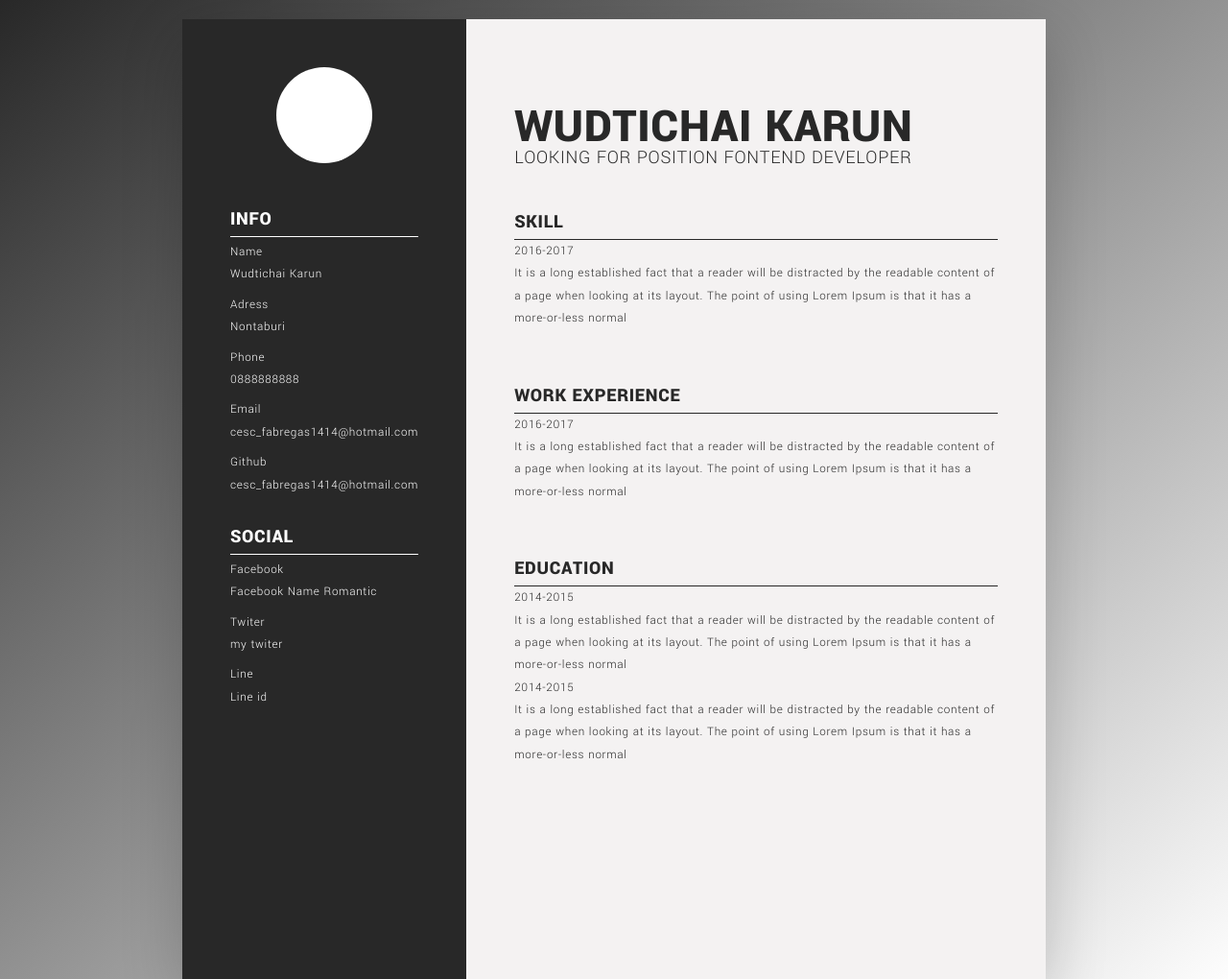
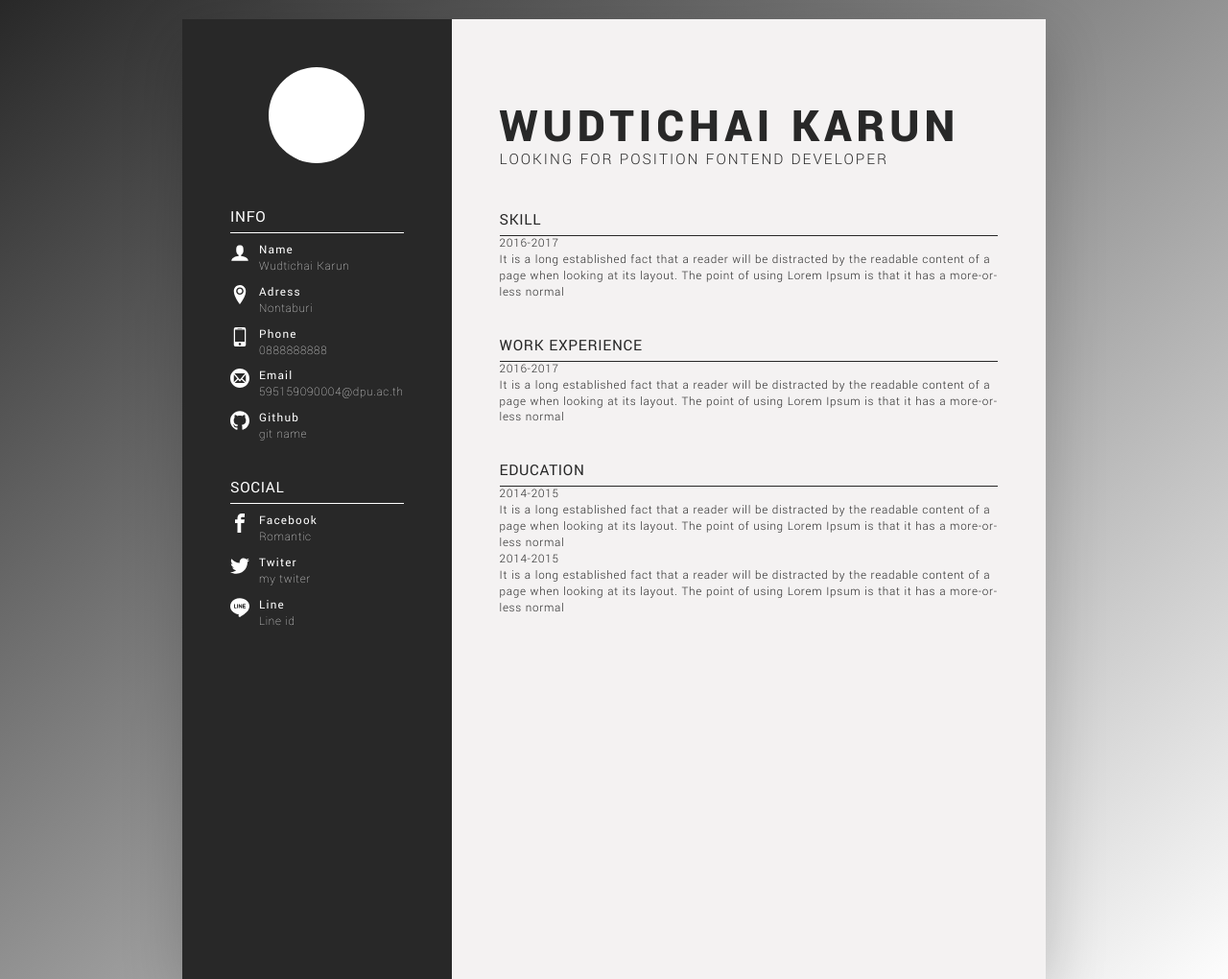
Before and after one commit to wudtichaikarun/profile, a website: page index.html in a window 1280 px wide. Shown: the top 1020 px of the page at 96% size. Drawn offline with Linux system fonts and the light colour scheme.

Commit message:
add svg to sidbar

```diff
--- a/index.html
+++ b/index.html
@@ -20,7 +20,10 @@
           <ul class="info-list">
             <li class="info-item">
               <div class="info-item__icon">
-                <!-- svg icon -->
+                <!-- svg name -->
+                <svg>
+                  <use xlink:href="img/sprite.svg#icon-user"></use>
+                </svg>
               </div>
               <div class="info-item__detail">
                 <p class="info-item__detail--label">Name</p>
@@ -30,7 +33,10 @@
 
             <li class="info-item">
               <div class="info-item__icon">
-                <!-- svg icon -->
+                <!-- svg adress -->
+                <svg>
+                  <use xlink:href="img/sprite.svg#icon-location2"></use>
+                </svg>
               </div>
               <div class="info-item__detail">
                 <p class="info-item__detail--label">Adress</p>
@@ -40,7 +46,10 @@
 
             <li class="info-item">
               <div class="info-item__icon">
-                <!-- svg icon -->
+                <!-- svg phone -->
+                <svg>
+                  <use xlink:href="img/sprite.svg#icon-mobile"></use>
+                </svg>
               </div>
               <div class="info-item__detail">
                 <p class="info-item__detail--label">Phone</p>
@@ -50,21 +59,27 @@
 
             <li class="info-item">
               <div class="info-item__icon">
-                <!-- svg icon -->
+                <!-- svg email -->
+                <svg>
+                  <use xlink:href="img/sprite.svg#icon-mail4"></use>
+                </svg>
               </div>
               <div class="info-item__detail">
                 <p class="info-item__detail--label">Email</p>
-                <p class="info-item__detail--content">cesc_fabregas1414@hotmail.com</p>
+                <p class="info-item__detail--content">595159090004@dpu.ac.th</p>
               </div>
             </li>
 
             <li class="info-item">
               <div class="info-item__icon">
-                <!-- svg icon -->
+                <!-- svg github -->
+                <svg>
+                  <use xlink:href="img/sprite.svg#icon-github"></use>
+                </svg>
               </div>
               <div class="info-item__detail">
                 <p class="info-item__detail--label">Github</p>
-                <p class="info-item__detail--content">cesc_fabregas1414@hotmail.com</p>
+                <p class="info-item__detail--content">git name</p>
               </div>
             </li>
 
@@ -76,17 +91,23 @@
         <ul class="social-list">
           <li class="info-item">
             <div class="info-item__icon">
-              <!-- svg icon -->
+              <!-- svg facebook -->
+              <svg>
+                <use xlink:href="img/sprite.svg#icon-facebook"></use>
+              </svg>
             </div>
             <div class="info-item__detail">
               <p class="info-item__detail--label">Facebook</p>
-              <p class="info-item__detail--content">Facebook Name Romantic</p>
+              <p class="info-item__detail--content"> Romantic</p>
             </div>
           </li>
 
           <li class="info-item">
             <div class="info-item__icon">
-              <!-- svg icon -->
+              <!-- svg twiter -->
+              <svg>
+                <use xlink:href="img/sprite.svg#icon-twitter"></use>
+              </svg>
             </div>
             <div class="info-item__detail">
               <p class="info-item__detail--label">Twiter</p>
@@ -96,7 +117,8 @@
 
           <li class="info-item">
             <div class="info-item__icon">
-              <!-- svg icon -->
+              <!-- svg line -->
+              <img src="/img/SVG/line-logo.svg" alt="">
             </div>
             <div class="info-item__detail">
               <p class="info-item__detail--label">Line</p>
--- a/sass/_base.scss
+++ b/sass/_base.scss
@@ -16,7 +16,7 @@ $shadow-light: 0 2rem 5rem rgba(0, 0, 0, .6);
 $shadow-dark: 0 2rem 6rem rgba(0, 0, 0, .2);
 
 // FONT VARIABLES
-@import url('https://fonts.googleapis.com/css?family=Yantramanav:100,300,900');
+@import url('https://fonts.googleapis.com/css?family=Yantramanav:100,300,400,900');
 $font-primary: 'Yantramanav', sans-serif;
 * {
   margin: 0;
@@ -38,7 +38,7 @@ body {
   font-family: $font-primary;
   font-size: 1.3rem;
   font-weight: 300;
-  line-height: 1.8;
+  line-height: 1.3;
   letter-spacing: .7px;
   color: $color-white;
   background-image: linear-gradient(
--- a/sass/_components.scss
+++ b/sass/_components.scss
@@ -10,7 +10,9 @@
 .info,
 .social {
   h3 {
-    font-size: 2rem;
+    padding: .5rem 0;
+    font-size: 1.7rem;
+    font-weight: 400;
     border-bottom: 1px solid $color-white;
     text-transform: uppercase ;
   }
@@ -21,10 +23,36 @@
 
   &-list {
     list-style: none;
+    padding: .5rem 0;
   }
 
   &-item {
-    padding: .4rem 0;
+    padding: .5rem 0;
+    display: flex;
+
+    &__icon {
+      width: 2rem;
+      height: 2rem;
+      // background-color: $color-grey-dark-1;
+      margin-right: 1rem;
+    }
+
+    &__icon > svg,img {
+      width: 2rem;
+      height: 2rem;
+      fill: $color-white;
+    }
+
+    &__detail {
+      &--label {
+        font-weight: 400;
+        letter-spacing: 1.2px;
+      }
+      &--content {
+        font-weight:100;
+        font-size: 1.3rem;
+      }
+    }
   }
 }
 
@@ -32,11 +60,13 @@
 .experience,
 .education {
   &:not(:last-child) {
-    margin-bottom: 5rem;
+    margin-bottom: 3rem;
   }
 
   h3 {
-    font-size: 2rem;
+    padding: .5rem 0;
+    font-size: 1.7rem;
+    font-weight: 400;
     border-bottom: 1px solid $color-primary;
     text-transform: uppercase ;
   }
@@ -44,16 +74,18 @@
 
 .header {
   text-transform: uppercase;
-  line-height: .9;
-  margin: 4rem 0;
+  line-height: 1;
+  margin: 3.8rem 0;
 
   .name {
     font-weight: 900;
     font-size: 5rem;
+    letter-spacing: 5px;
   }
 
   .position {
     font-weight: 300;
-    font-size: 2rem;
+    font-size: 1.7rem;
+    letter-spacing: 2px;
   }
 }
```
Also changed, not shown: css/main.css, img/SVG/book.svg (added), img/SVG/facebook.svg (added), img/SVG/github.svg (added), img/SVG/line-logo.svg (added), img/SVG/location2.svg (added), img/SVG/mail4.svg (added), img/SVG/mobile.svg (added), img/SVG/pencil.svg (added), img/SVG/steam.svg (added), img/SVG/twitter.svg (added), img/SVG/user.svg (added), img/sprite.svg (added).
